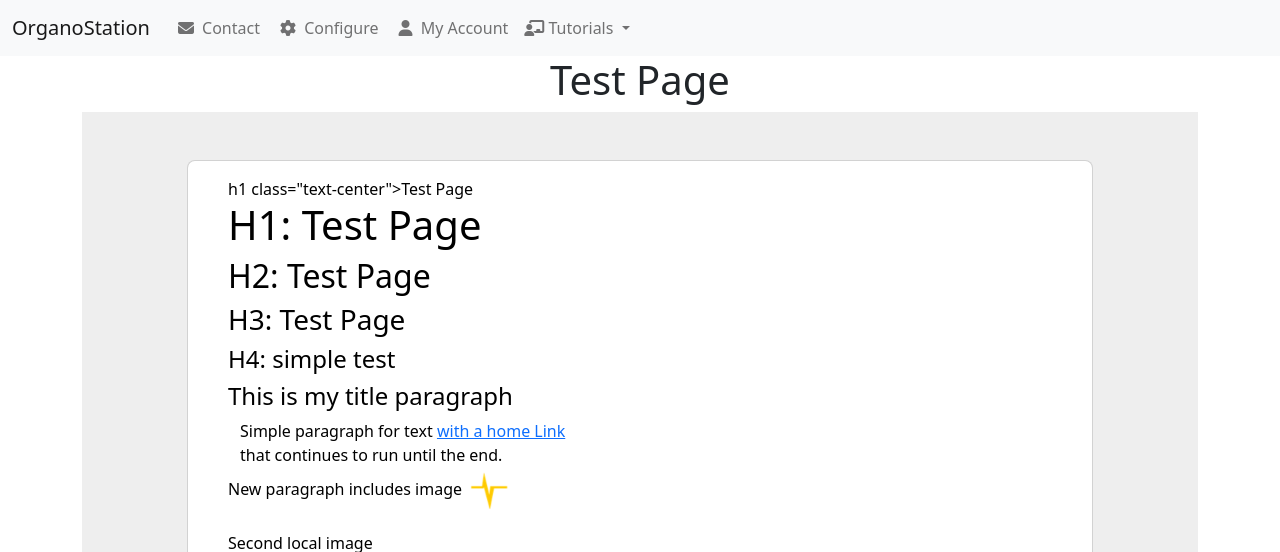
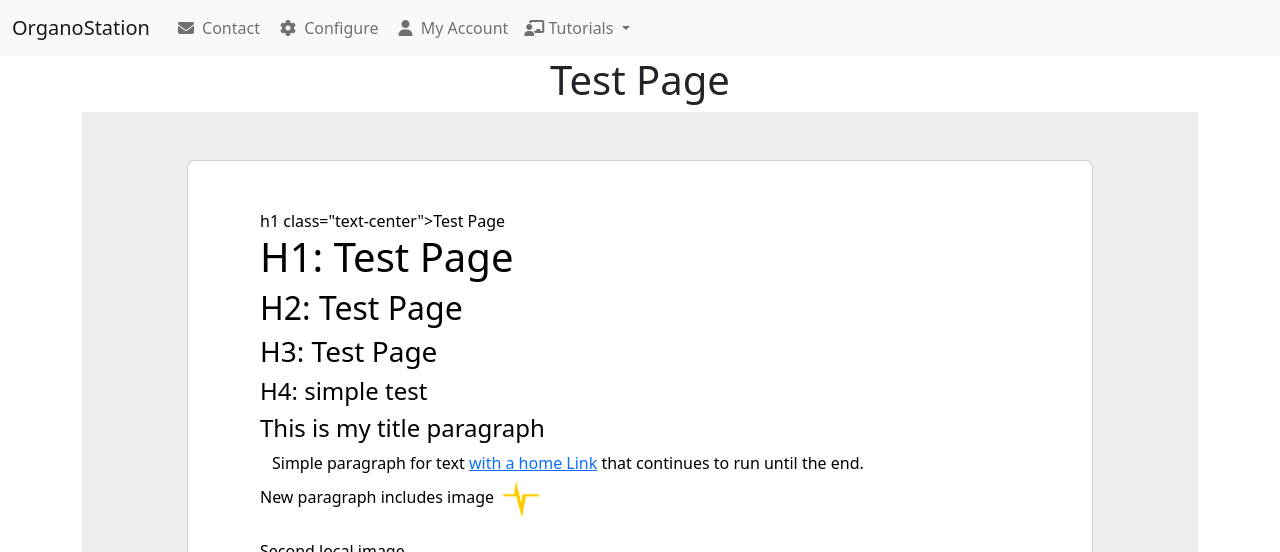
Before and after one commit to JoseGuzman/organostation, a Flask app: page /test in a window 1280 px wide. Shown: the top 552 px of the page. Run offline with Flask 3, Linux system fonts and the light colour scheme; some libraries are stand-ins or nearby versions.

Commit message:
update custom style

```diff
--- a/config.py
+++ b/config.py
@@ -28,9 +28,9 @@ class Config:
     SECRET_KEY = environ.get("SECRET_KEY")  # to sign session cookies and forms
 
     # Flaks-Assets bundle
-    # LESS_BIN = "/usr/local/bin/lessc"
-    # ASSETS_DEBUG = False  # if True, Flaks-Assets won't bundle
-    # ASSETS_AUTO_BUILD = True  # build bundles when Flask starts
+    LESS_BIN = "/usr/local/bin/lessc"
+    ASSETS_DEBUG = False  # if True, Flaks-Assets won't bundle
+    ASSETS_AUTO_BUILD = True  # build bundles when Flask starts
 
     # AWS Access
     AWS_SECRET_KEY = environ.get("AWS_SECRET_KEY")
--- a/organostation/home/templates/test.jinja2
+++ b/organostation/home/templates/test.jinja2
@@ -8,15 +8,13 @@ It serves as a template for future pages
 
 {% block content %}
 <h1 class="text-center">{{ title }} </h1>
-<section class="h-100" style="background-color: #eee;"> {# section element of height 100% and light-gray background #}
-    <div class="container h-100 py-5"> {# height 100% and extra-large left/right padding#}
-        <div class="row d-flex justify-content-center align-items-center h-100"> {# row element d-flex to align
-            horizontaly children #}
-            <div class="col-xl-10"> {# grid column that takes 10 out of 12 available extra large columns #}
+<section class="h-150" style="background-color: #eee;">
+    <div class="container py-5 h-100">
+        <div class="row d-flex justify-content-center align-items-center h-100">
+            <div class="col-xl-10">
                 <div class="card rounded-3 text-black">
-                    <div class="row g-0"> {# all the gutters (spacing between columns) removed #}
-                        <div class="col-lg-6"> {# card-body element#}
-                            <div class="card-body p-md-6 mx-md-4">
+                    <div class="row g-0">
+                        <div class="card-body p-md-5 mx-md-4">
                             h1 class="text-center">{{ title }} </h1>
                             <h1>H1: {{ title }}</h1>
                             <h2>H2: {{ title }}</h2>
--- a/organostation/templates/layout.jinja2
+++ b/organostation/templates/layout.jinja2
@@ -17,10 +17,9 @@
     <!-- Google fonts -->
     <!-- <link rel=" stylesheet" type="text/css"
         href="https://fonts.googleapis.com/css?family=Nunito&family=Montserrat" /> -->
-    <!-- Custom CSS -->
-    <!-- <link rel="stylesheet" type="text/css" href="{{ url_for('static', filename='/dist/css/style.min.css') }}" />
-    -->
+    <!-- Custom CSS (see in source in src/less/, compiled in /dist) -->
     #}
+    <link rel="stylesheet" type="text/css" href="{{ url_for('static', filename='/dist/css/style.min.css') }}" />
 </head>
 
 <body>
```
Also changed, not shown: organostation/__init__.py (+5 -6 lines), organostation/static/src/less/temp.less (+25 -3 lines). Lines whose indentation alone changed are shown as unchanged.
